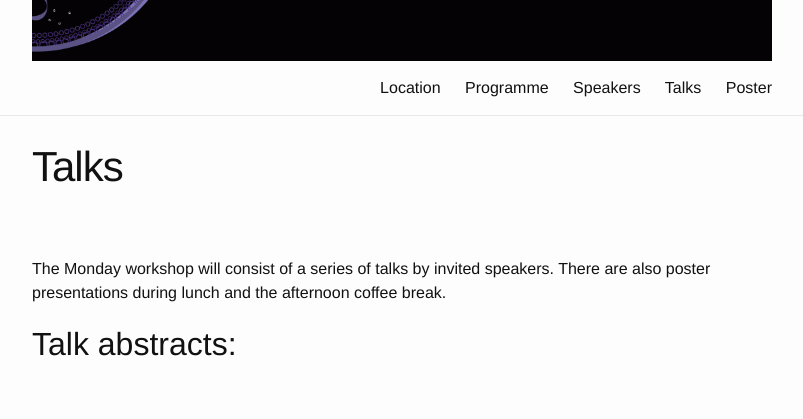
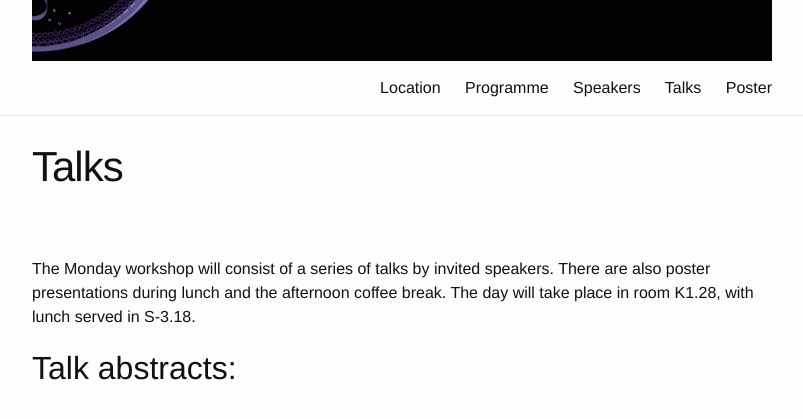
Before and after one commit to qsbworkshop/qsb2019, a Jekyll site: the page built from docs/talks.md, in a window 1280 px wide and 900 px high, scrolled down 302 px. Shown: the top 419 px of the window, without its empty margins (238-1041 px from the left). Built offline with Jekyll 4.4.1, drawn with Linux system fonts in a browser that asks for light colours.

Commit message:
Update talks.md

```diff
--- a/docs/talks.md
+++ b/docs/talks.md
@@ -8,11 +8,11 @@ permalink: /talks/
 <p> We are now open for registration. Please see <a href="https://qsbworkshop.github.io/qsb2018/register"> here</a> for registration forms and related details. </p>
 -->
 <br>
-<p> The Monday workshop will consist of a series of talks by invited speakers. There are also poster presentations during lunch and the afternoon coffee break. </p>
+<p> The Monday workshop will consist of a series of talks by invited speakers. There are also poster presentations during lunch and the afternoon coffee break. The day will take place in room K1.28, with lunch served in S-3.18.</p>
 
 <h2>Talk abstracts:</h2>
 <br>
-<embed src="/qsb2019/images/abstracts_temp.pdf" width="100%" height="1080px">
+<embed src="/qsb2019/images/abstracts.pdf" width="100%" height="1080px">
 
 
 <!--<h2>Student talks:</h2>
```
